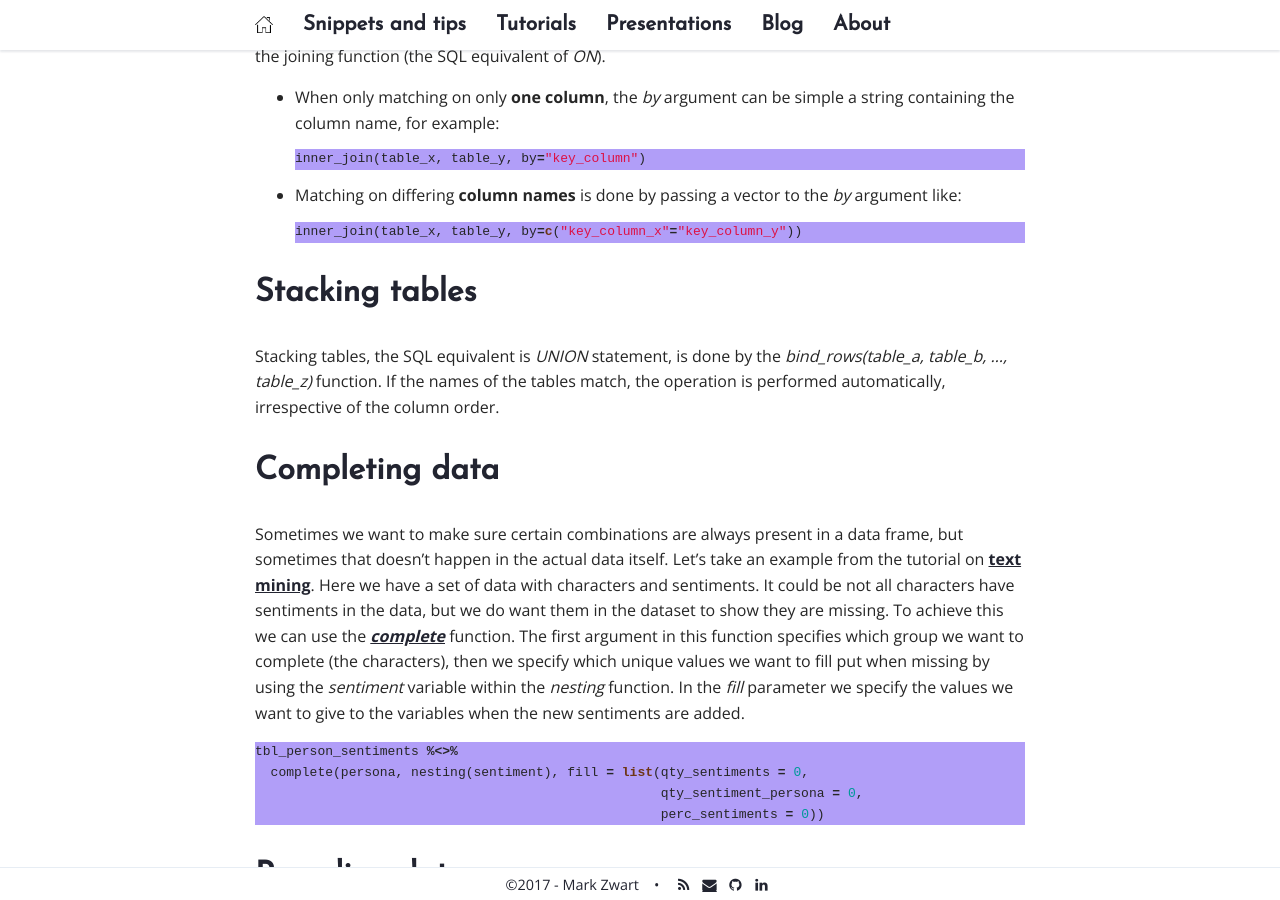
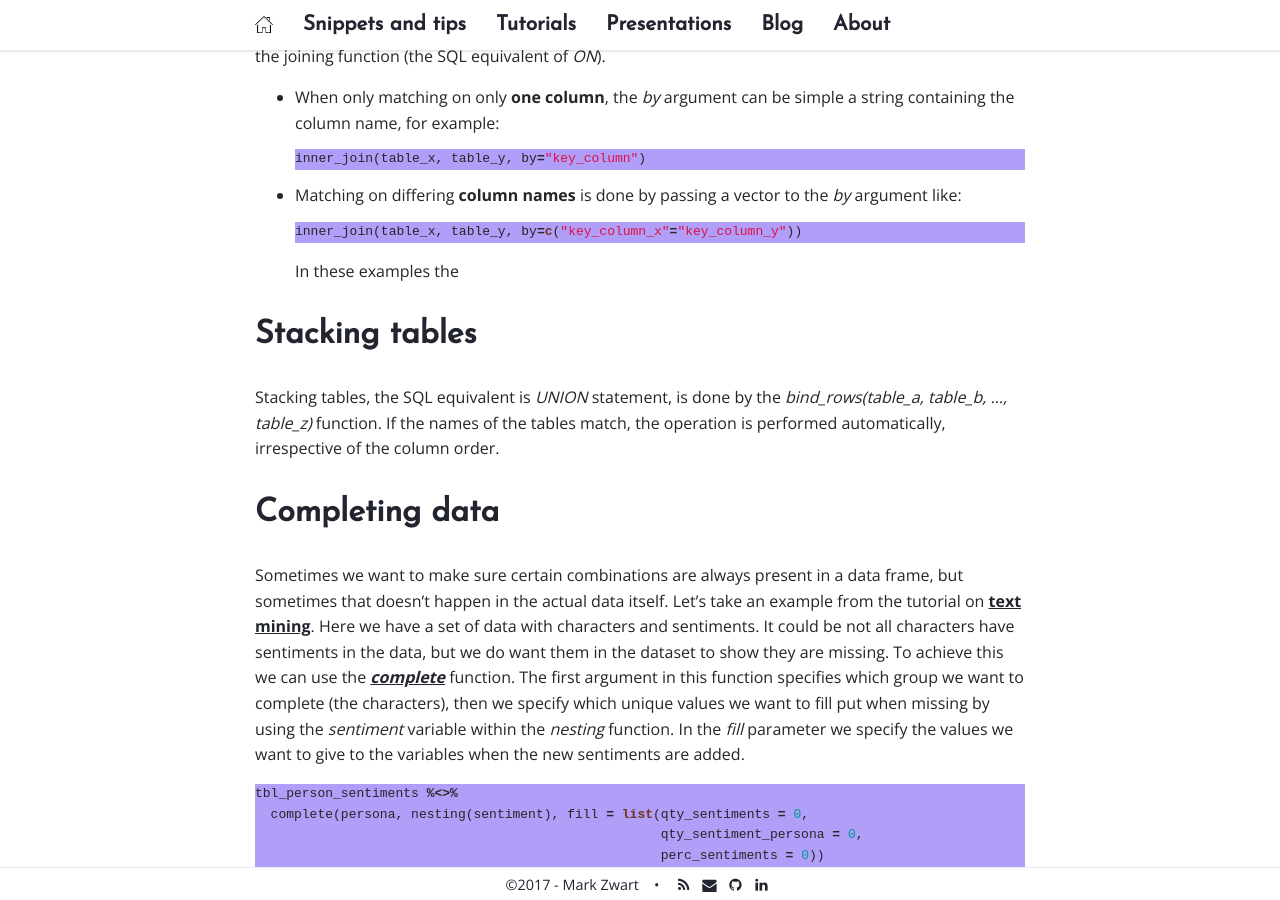
Before and after one commit to mark-me/mark-me.github.io, a Jekyll site: the page built from _pages/snippets-and-tips/data-transformation.md, in a window 1280 px wide and 900 px high, scrolled down 2932 px. Built offline with Jekyll 4.4.1, drawn with Linux system fonts in a browser that asks for light colours; nearby versions of some CDN libraries; comment, search, counter and statistics services are not loaded.

Commit message:
Update data-transformation.md

````diff
--- a/_pages/snippets-and-tips/data-transformation.md
+++ b/_pages/snippets-and-tips/data-transformation.md
@@ -99,6 +99,7 @@ inner_join(table_x, table_y, by="key_column")
 ```r
 inner_join(table_x, table_y, by=c("key_column_x"="key_column_y"))
 ```
+In these examples the
 
 # Stacking tables
 
````
